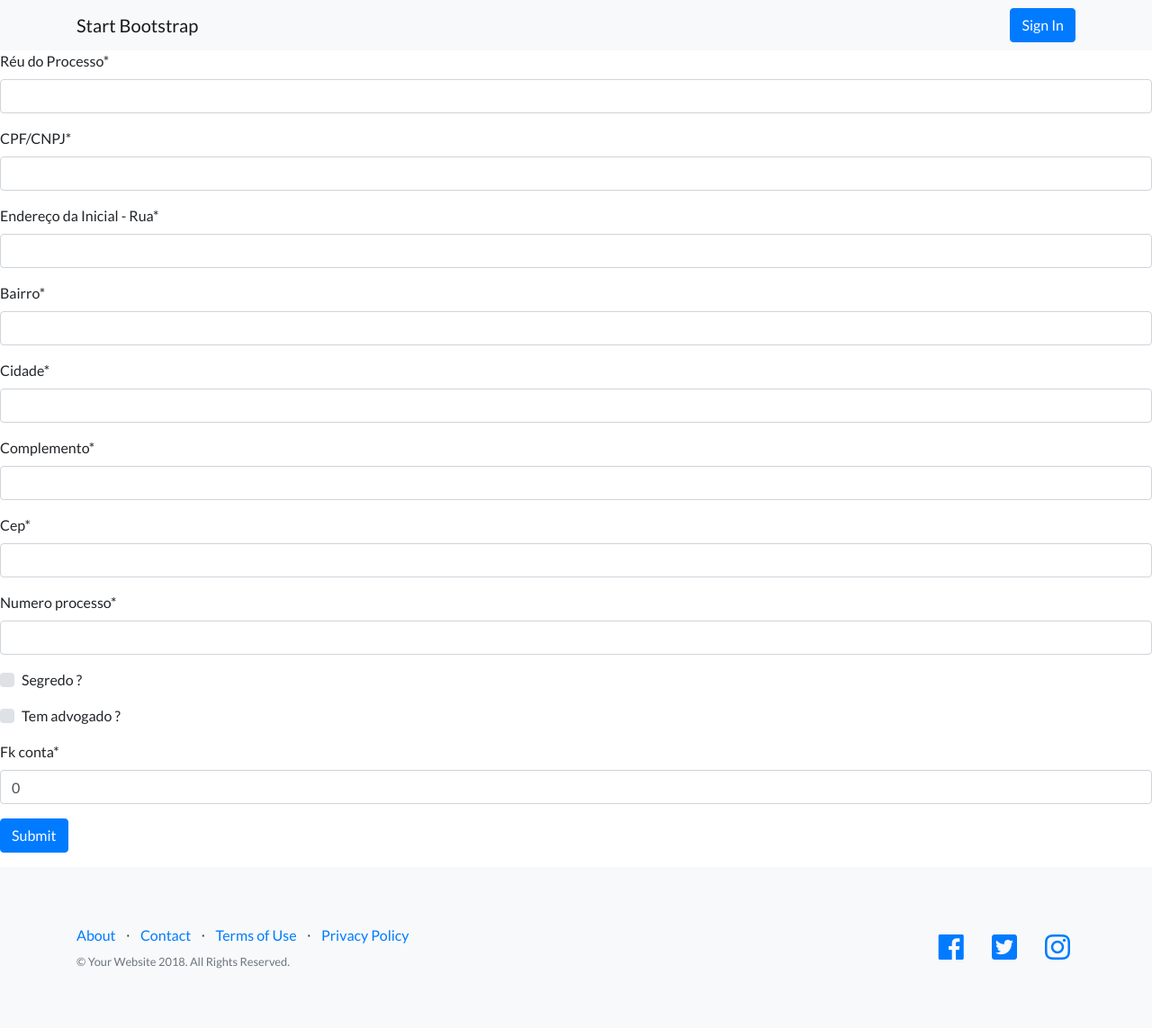
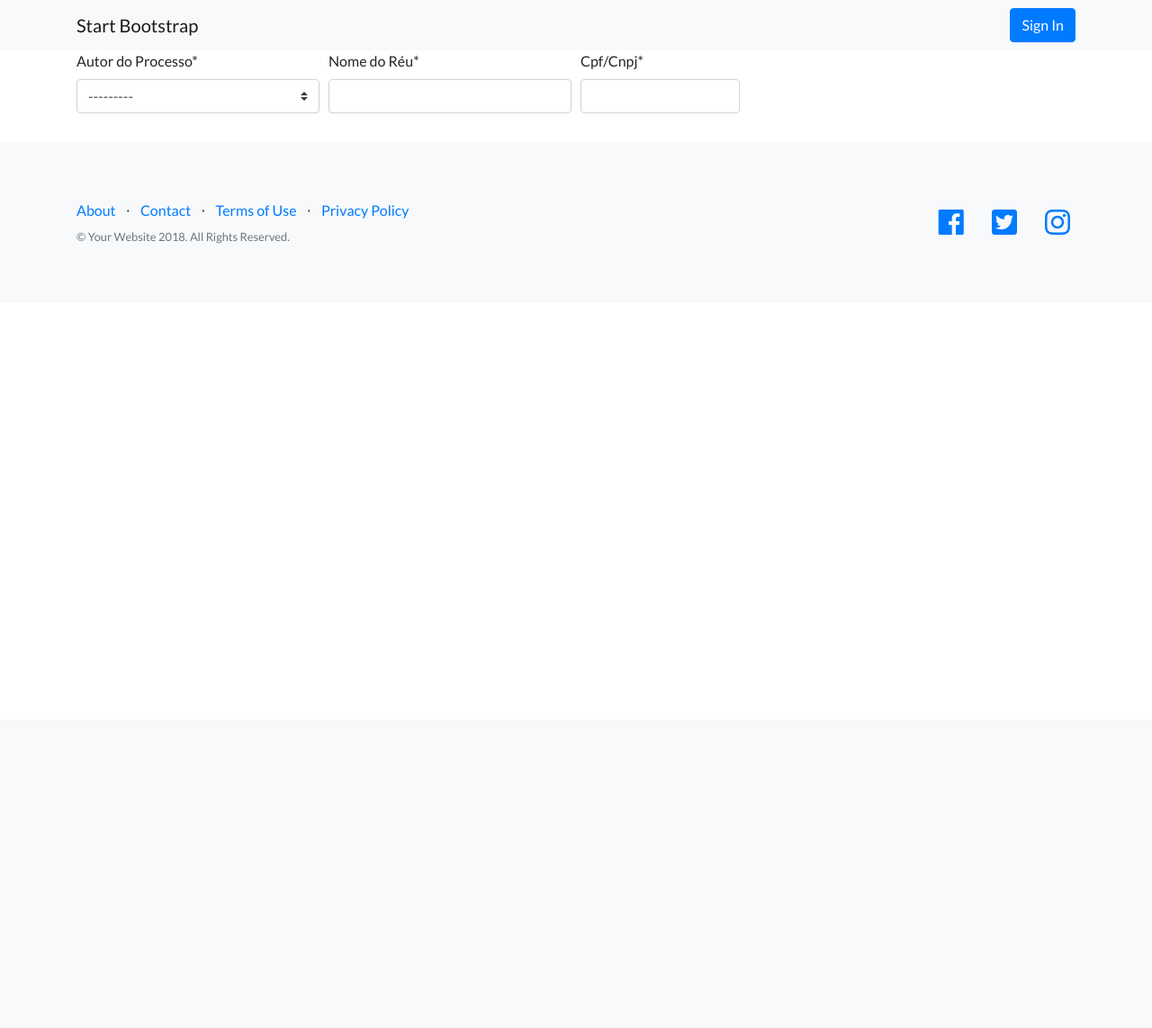
Before and after one commit to AlexandreVictor/MeuSiteV2, a Django app: template Gerenciador/templates/Gerenciador/FormCad.html in a window 1280 px wide. Shown: the whole page at 90% size. After the commit the page ends 271 px from the top, so only its background shows below. Run offline with Django 3.2, Linux system fonts and the light colour scheme; the template is opened without the code that fills it: values that come from a table or form of the project are taken from there, others are empty; data comes from the database, SQL or seed files in the repository; some libraries are stand-ins or nearby versions.

Commit message:
alterando form de cadastro

```diff
--- a/Gerenciador/forms.py
+++ b/Gerenciador/forms.py
@@ -1,40 +1,51 @@
+# -*- coding: utf-8 -*-
 from django import forms
 from crispy_forms.helper import FormHelper
-from crispy_forms.layout import Submit
-from .models import cadastro, autor
-
+from crispy_forms.layout import *
+from crispy_forms.bootstrap import *
+from .models import *
 
 class CadProcessoForm(forms.ModelForm):
     class Meta:
         model = cadastro
-        exclude = ['fk_autor','data_inclusao','numero']
+        exclude = ['data_inclusao','numero']
+        labels = {
+                 'fk_autor' : 'Autor do Processo',
+                 'reu' : 'Nome do Réu',
+                 'documento' : 'Cpf/Cnpj',
 
-    reu = forms.CharField(max_length=200,
-                         label = "Réu do Processo",
-                         required = True,)
-    documento = forms.CharField(max_length=14,
-                         label = "CPF/CNPJ",
-                         required = True,)
-    rua = forms.CharField(max_length=200,
-                         label = "Endereço da Inicial - Rua",
-                         required = True,)
-    """numero = forms.IntegerField()
-    bairro = forms.CharField(max_length=200)
-    cidade = forms.CharField(max_length=200)
-    complemento = forms.CharField(max_length=200)
-    cep = forms.CharField(max_length=8)
-    numero_processo = forms.IntegerField()
-    #segredo = forms.IntegerField(default=0)
-    segredo = forms.BooleanField()
-    advogado= forms.BooleanField()
-    data_inclusao = forms.DateTimeField()
-    fk_conta =  forms.IntegerField()"""
+        }
 
-    def __init__(self, *args, **kwargs):
-        super(CadProcessoForm, self).__init__(*args, **kwargs)
-        self.helper = FormHelper()
-        self.helper.form_id = 'id-CadProcessoForm'
-        self.helper.form_class = 'blueForms'
-        self.helper.form_method = 'post'
-        self.helper.form_action = 'submit_survey'
-        self.helper.add_input(Submit('submit', 'Submit'))
+
+    helper = FormHelper()
+    helper.form_id = 'id-RelatorioForm'
+    helper.form_method = 'post'
+    #helper.form_class = 'post-form'
+    #Remove o label
+    #helper.form_show_labels = False
+    form_style = 'inline'
+    helper.layout = Div(''
+                        ,Div('',
+                            Field('fk_autor',label = "whatever"  )
+                            ,css_class = 'form-group col-md-3')
+                        ,Div('',
+                            Field('reu', )
+                            ,css_class = 'form-group col-md-3')
+                          ,Div('',
+                            Field('documento', )
+                            ,css_class = 'form-group col-md-2')
+                    ,css_class = 'form-row')
+
+
+
+
+'''  <div class="form-row">
+    <div class="form-group col-md-6">
+      <label for="inputEmail4">Email</label>
+      <input type="email" class="form-control" id="inputEmail4" placeholder="Email">
+    </div>
+    <div class="form-group col-md-6">
+      <label for="inputPassword4">Password</label>
+      <input type="password" class="form-control" id="inputPassword4" placeholder="Password">
+    </div>
+  </div>                    '''
--- a/Gerenciador/templates/Gerenciador/FormCad.html
+++ b/Gerenciador/templates/Gerenciador/FormCad.html
@@ -1,11 +1,10 @@
 {% extends 'Gerenciador/base.html' %}
+
 
 
 
 {% load crispy_forms_tags %}
 
 {% block content %}
-
-{% crispy form %}
-
+    {% crispy form %}
 {% endblock %}
--- a/Gerenciador/templates/Gerenciador/base.html
+++ b/Gerenciador/templates/Gerenciador/base.html
@@ -37,10 +37,13 @@
       </div>
     </nav>
 
+    <div class="container">
+    {% block content %}
 
-    {% block content %}
+
+
     {% endblock %}
-
+    </div>
 
 
 
```
Also changed, not shown: Gerenciador/views.py (+19 -2 lines).
